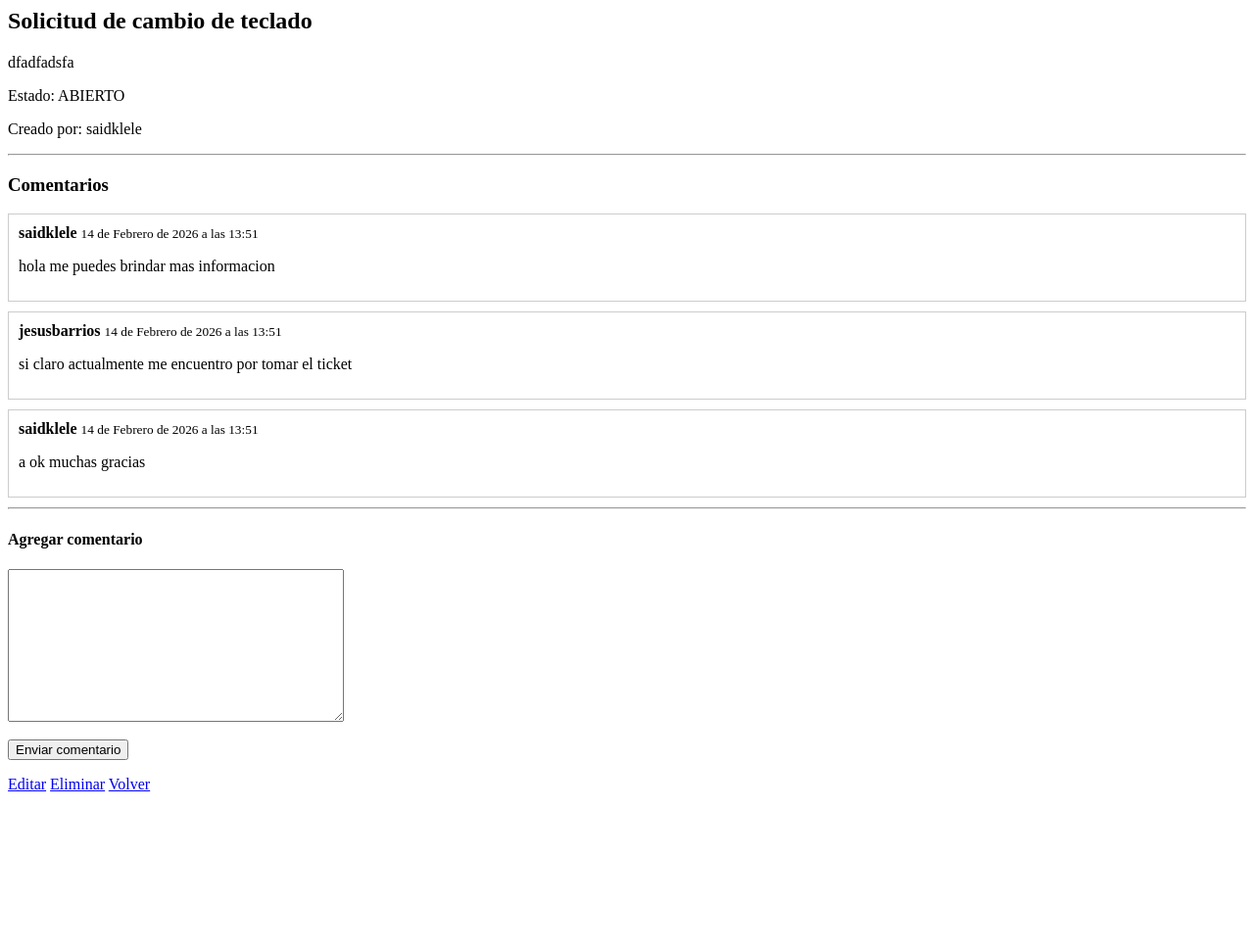
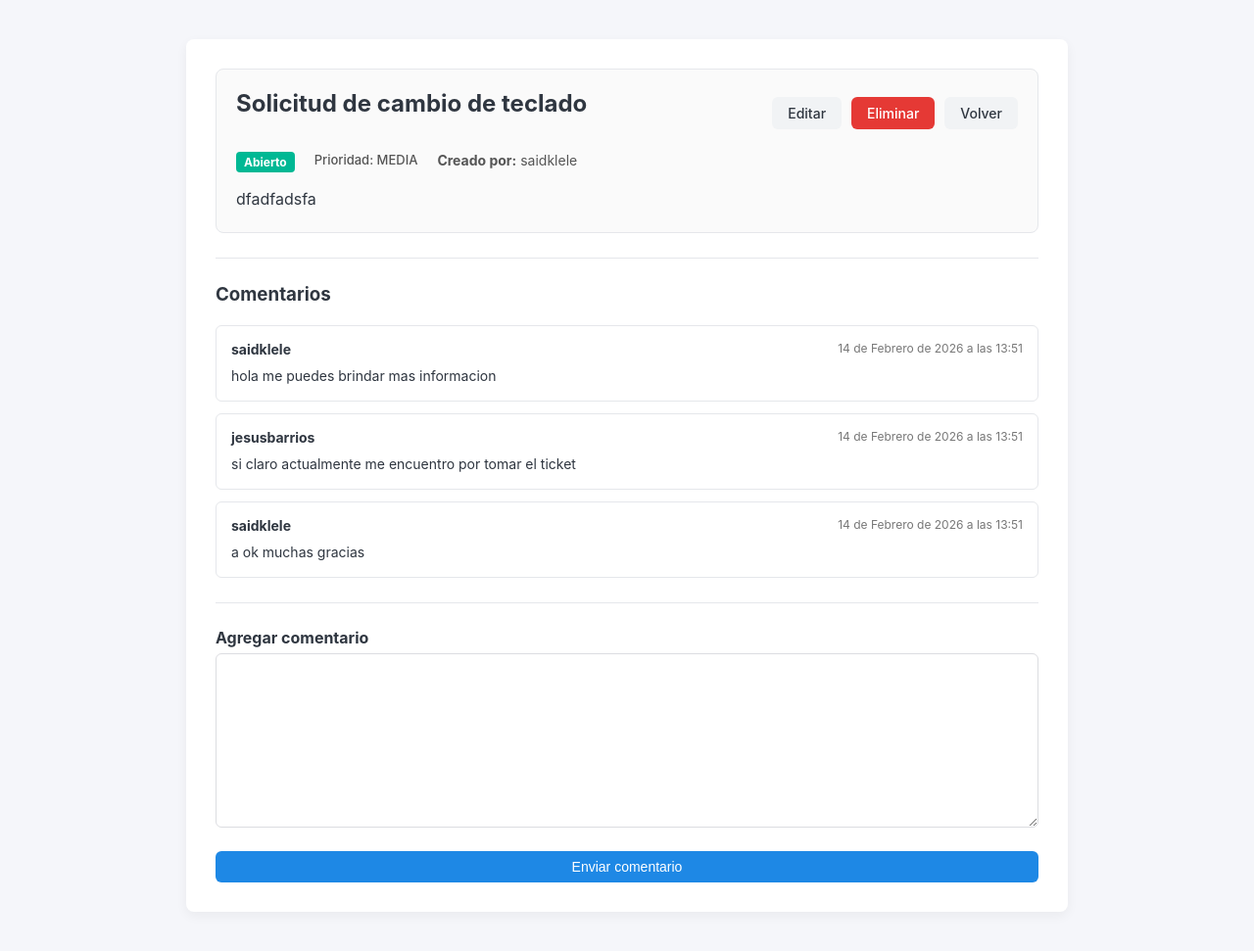
Before and after one commit to Alphablack1403/TICKET_SYSTEM, a Django app: page /8/ in a window 1280 px wide. Shown: the whole page at 98% size. Before the commit the page ends 808 px from the top, so only its background shows below. Run offline with Django 5.2, Linux system fonts and the light colour scheme; a user stored in the database is signed in; data comes from the database, SQL or seed files in the repository; both versions use the stored data as it was after the commit.

Commit message:
Arreglos esteticos y core funcional del proyecto

```diff
--- /dev/null
+++ b/static/css/styles.css
@@ -0,0 +1,383 @@
+/* Reset básico */
+* {
+    margin: 0;
+    padding: 0;
+    box-sizing: border-box;
+}
+
+/* Base */
+body {
+    font-family: -apple-system, BlinkMacSystemFont, "Segoe UI", Roboto, sans-serif;
+    background-color: #f5f6fa;
+    color: #2f3640;
+    padding: 40px;
+}
+
+/* Contenedor principal */
+.container {
+    max-width: 900px;
+    margin: auto;
+    background: white;
+    padding: 30px;
+    border-radius: 8px;
+    box-shadow: 0 4px 12px rgba(0,0,0,0.05);
+}
+
+/* Títulos */
+h1, h2, h3 {
+    margin-bottom: 20px;
+}
+
+/* Links */
+a {
+    text-decoration: none;
+    color: #0984e3;
+    font-weight: 500;
+}
+
+a:hover {
+    text-decoration: underline;
+}
+
+/* Botones */
+button {
+    background-color: #0984e3;
+    color: white;
+    border: none;
+    padding: 8px 14px;
+    border-radius: 6px;
+    cursor: pointer;
+    font-size: 14px;
+}
+
+button:hover {
+    background-color: #0652dd;
+}
+
+/* Formularios */
+input, select, textarea {
+    width: 100%;
+    padding: 8px;
+    margin: 6px 0 14px 0;
+    border-radius: 6px;
+    border: 1px solid #dcdde1;
+    font-size: 14px;
+}
+
+/* Lista de tickets */
+.ticket-item {
+    padding: 12px;
+    border-bottom: 1px solid #ecf0f1;
+}
+
+.ticket-item:last-child {
+    border-bottom: none;
+}
+
+.ticket-meta {
+    font-size: 13px;
+    color: #718093;
+}
+
+/* Badges estado */
+.badge {
+    padding: 3px 8px;
+    border-radius: 4px;
+    font-size: 12px;
+    font-weight: bold;
+    color: white;
+}
+
+.badge-abierto {
+    background-color: #00b894;
+}
+
+.badge-progreso {
+    background-color: #fdcb6e;
+    color: #2d3436;
+}
+
+.badge-cerrado {
+    background-color: #d63031;
+}
+
+.header-bar {
+    display: flex;
+    justify-content: space-between;
+    align-items: center;
+}
+
+.filter-form {
+    display: flex;
+    gap: 15px;
+    flex-wrap: wrap;
+    margin-bottom: 20px;
+}
+
+.form-row {
+    display: flex;
+    flex-direction: column;
+    min-width: 180px;
+}
+
+.ticket-card {
+    padding: 15px;
+    border: 1px solid #ecf0f1;
+    border-radius: 6px;
+    margin-bottom: 12px;
+    transition: transform 0.1s ease;
+}
+
+.ticket-card:hover {
+    transform: translateY(-2px);
+    box-shadow: 0 4px 10px rgba(0,0,0,0.05);
+}
+
+.ticket-title {
+    font-size: 16px;
+    font-weight: 600;
+    margin-bottom: 6px;
+}
+
+.ticket-meta {
+    font-size: 13px;
+    color: #636e72;
+    margin-bottom: 8px;
+}
+
+.ticket-status {
+    display: flex;
+    gap: 10px;
+    align-items: center;
+}
+
+.priority {
+    font-size: 13px;
+    font-weight: 500;
+}
+
+/* ========================
+   BOTONES ESTÁNDAR
+======================== */
+
+.btn {
+    display: inline-flex;
+    align-items: center;
+    justify-content: center;
+    padding: 8px 16px;
+    border-radius: 6px;
+    font-size: 14px;
+    font-weight: 500;
+    border: none;
+    cursor: pointer;
+    transition: all 0.15s ease;
+    text-decoration: none;
+}
+
+.btn-primary {
+    background-color: #1e88e5;
+    color: white;
+}
+
+.btn-primary:hover {
+    background-color: #1565c0;
+}
+
+.btn-secondary {
+    background-color: #f1f3f5;
+    color: #2f3640;
+}
+
+.btn-secondary:hover {
+    background-color: #e0e3e7;
+}
+
+.btn-danger {
+    background-color: #e53935;
+    color: white;
+}
+
+.btn-danger:hover {
+    background-color: #c62828;
+}
+
+.filter-form {
+    display: flex;
+    align-items: flex-end;
+    gap: 15px;
+    flex-wrap: wrap;
+}
+
+.filter-form button {
+    height: 38px;
+}
+
+.header-bar {
+    display: flex;
+    justify-content: space-between;
+    align-items: center;
+    margin-bottom: 20px;
+}
+
+.header-left {
+    display: flex;
+    flex-direction: column;
+    gap: 10px;
+}
+
+/* HEADER */
+
+.page-header {
+    display: flex;
+    justify-content: space-between;
+    align-items: flex-start;
+    gap: 20px;
+    margin-bottom: 20px;
+}
+
+.page-header-left {
+    display: flex;
+    flex-direction: column;
+    gap: 8px;
+}
+
+.page-header-right {
+    display: flex;
+    gap: 10px;
+    align-items: center;
+}
+
+/* USER INFO */
+
+.user-info {
+    font-size: 14px;
+    color: #555;
+}
+
+/* FILTROS */
+
+.filter-form {
+    display: grid;
+    grid-template-columns: repeat(auto-fit, minmax(200px, 1fr));
+    gap: 15px;
+    align-items: end;
+    margin-bottom: 20px;
+}
+
+.filter-actions {
+    display: flex;
+    gap: 10px;
+}
+
+.form-row {
+    display: flex;
+    flex-direction: column;
+}
+
+/* Ajuste visual de inputs */
+
+input, select {
+    height: 38px;
+}
+
+/* Separadores */
+
+hr {
+    border: none;
+    height: 1px;
+    background-color: #e5e7eb;
+    margin: 25px 0;
+}
+
+/* =========================
+   TICKET DETAIL
+========================= */
+
+.ticket-detail-card {
+    padding: 20px;
+    border: 1px solid #e5e7eb;
+    border-radius: 8px;
+    margin-bottom: 25px;
+    background-color: #fafafa;
+}
+
+.ticket-detail-header {
+    display: flex;
+    justify-content: space-between;
+    align-items: center;
+    gap: 15px;
+}
+
+.ticket-actions {
+    display: flex;
+    gap: 10px;
+}
+
+.ticket-detail-meta {
+    margin: 15px 0;
+    display: flex;
+    gap: 20px;
+    font-size: 14px;
+    color: #555;
+}
+
+.ticket-description {
+    margin-top: 10px;
+    line-height: 1.6;
+}
+
+/* =========================
+   COMMENTS
+========================= */
+
+.comments-container {
+    margin-top: 20px;
+}
+
+.comment-card {
+    padding: 15px;
+    border: 1px solid #e5e7eb;
+    border-radius: 6px;
+    margin-bottom: 12px;
+    background-color: white;
+    transition: box-shadow 0.15s ease;
+}
+
+.comment-card:hover {
+    box-shadow: 0 3px 8px rgba(0,0,0,0.05);
+}
+
+.comment-header {
+    display: flex;
+    justify-content: space-between;
+    margin-bottom: 8px;
+    font-size: 14px;
+}
+
+.comment-date {
+    color: #777;
+    font-size: 12px;
+}
+
+.comment-body {
+    font-size: 14px;
+    line-height: 1.5;
+}
+
+/* =========================
+   COMMENT FORM
+========================= */
+
+.comment-form {
+    display: flex;
+    flex-direction: column;
+    gap: 10px;
+}
+
+.comment-form textarea {
+    min-height: 80px;
+}
+
+.empty-message {
+    color: #777;
+}
--- /dev/null
+++ b/static/js/main.js
@@ -0,0 +1,11 @@
+document.addEventListener("DOMContentLoaded", function () {
+    const deleteLinks = document.querySelectorAll("a.btn-danger");
+
+    deleteLinks.forEach(link => {
+        link.addEventListener("click", function (e) {
+            if (!confirm("¿Estás seguro de que deseas eliminar este ticket?")) {
+                e.preventDefault();
+            }
+        });
+    });
+});
--- /dev/null
+++ b/tickets/templates/base.html
@@ -0,0 +1,17 @@
+{% load static %}
+<!DOCTYPE html>
+<html lang="es">
+<head>
+    <meta charset="UTF-8">
+    <title>{% block title %}Ticket System{% endblock %}</title>
+    <link rel="stylesheet" href="{% static 'css/styles.css' %}">
+</head>
+<body>
+    <div class="container">
+        {% block content %}
+        {% endblock %}
+    </div>
+
+    <script src="{% static 'js/main.js' %}"></script>
+</body>
+</html>
--- a/tickets/templates/tickets/ticket_detail.html
+++ b/tickets/templates/tickets/ticket_detail.html
@@ -1,42 +1,75 @@
-<h2>{{ ticket.titulo }}</h2>
-<p>{{ ticket.descripcion }}</p>
-<p>Estado: {{ ticket.estado }}</p>
-<p>Creado por: {{ ticket.usuario.username }}</p>
+{% extends "base.html" %} {% block title %}Detalle Ticket{% endblock %} {% block content %}
+
+<div class="ticket-detail-card">
+  <div class="ticket-detail-header">
+    <h2>{{ ticket.titulo }}</h2>
+
+    <div class="ticket-actions">
+      <a href="{% url 'ticket_update' ticket.pk %}" class="btn btn-secondary">
+        Editar
+      </a>
+
+      <a href="{% url 'ticket_delete' ticket.pk %}" class="btn btn-danger">
+        Eliminar
+      </a>
+
+      <a href="{% url 'ticket_list' %}" class="btn btn-secondary"> Volver </a>
+    </div>
+  </div>
+
+  <div class="ticket-detail-meta">
+    {% if ticket.estado == "ABIERTO" %}
+    <span class="badge badge-abierto">Abierto</span>
+    {% elif ticket.estado == "EN_PROGRESO" %}
+    <span class="badge badge-progreso">En progreso</span>
+    {% else %}
+    <span class="badge badge-cerrado">Cerrado</span>
+    {% endif %}
+
+    <span class="priority"> Prioridad: {{ ticket.prioridad }} </span>
+    <span><strong>Creado por:</strong> {{ ticket.usuario.username }}</span>
+  </div>
+
+  <div class="ticket-description">{{ ticket.descripcion }}</div>
+
+  {% if ticket.estado == "CERRADO" %}
+  <form
+    method="post"
+    action="{% url 'ticket_reopen' ticket.pk %}"
+    class="reopen-form"
+  >
+    {% csrf_token %}
+    <button type="submit" class="btn btn-primary">Reabrir ticket</button>
+  </form>
+  {% endif %}
+</div>
 
 <hr />
 
 <h3>Comentarios</h3>
 
-{% for comentario in comentarios %}
-<div style="border: 1px solid #ccc; padding: 10px; margin-bottom: 10px">
-  <strong>{{ comentario.usuario.username }}</strong>
-  <small>{{ comentario.fecha_registro }}</small>
-  <p>{{ comentario.descripcion }}</p>
+<div class="comments-container">
+  {% for comentario in comentarios %}
+  <div class="comment-card">
+    <div class="comment-header">
+      <strong>{{ comentario.usuario.username }}</strong>
+      <span class="comment-date">{{ comentario.fecha_registro }}</span>
+    </div>
+
+    <div class="comment-body">{{ comentario.descripcion }}</div>
+  </div>
+  {% empty %}
+  <p class="empty-message">No hay comentarios aún.</p>
+  {% endfor %}
 </div>
-{% empty %}
-<p>No hay comentarios aún.</p>
-{% endfor %}
 
-{% if ticket.estado == "CERRADO" %}
-<form method="post" action="{% url 'ticket_reopen' ticket.pk %}">
-  {% csrf_token %}
-  <button type="submit">Reabrir ticket</button>
-</form>
-{% endif %}
-
-
-<hr>
+<hr />
 
 <h4>Agregar comentario</h4>
 
-<form method="post">
-    {% csrf_token %}
-    {{ form.descripcion }}
-    <br><br>
-    <button type="submit">Enviar comentario</button>
+<form method="post" class="comment-form">
+  {% csrf_token %} {{ form.descripcion }}
+  <button type="submit" class="btn btn-primary">Enviar comentario</button>
 </form>
 
-
-<a href="{% url 'ticket_update' ticket.pk %}">Editar</a>
-<a href="{% url 'ticket_delete' ticket.pk %}">Eliminar</a>
-<a href="{% url 'ticket_list' %}">Volver</a>
+{% endblock %}
```
Also changed, not shown: config/settings.py (+9 -1 lines), tickets/templates/registration/login.html (+35 -6 lines), tickets/templates/tickets/ticket_confirm_delete.html (+19 -7 lines), tickets/templates/tickets/ticket_form.html (+20 -7 lines), tickets/templates/tickets/ticket_list.html (+61 -22 lines), db.sqlite3.
